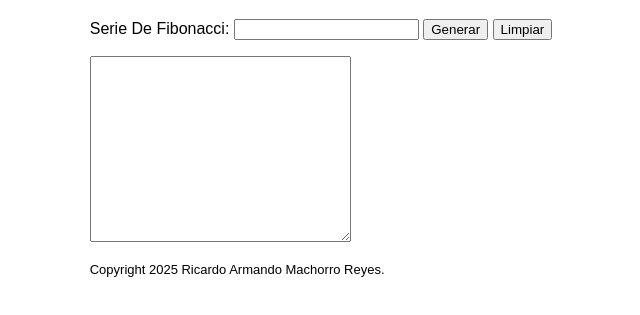
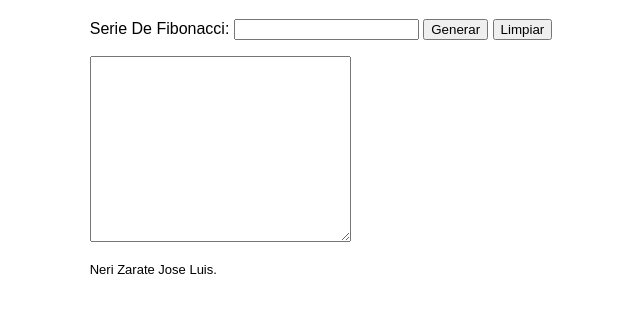
Before and after one commit to lENPODIl/neriformulario, a plain HTML site: page index.html in a window 1280 px wide. Shown: the part 69-384 px from the top of the page, without its empty margins (319-959 px from the left). Drawn offline with Linux system fonts and the light colour scheme.

Commit message:
Update index.html

```diff
--- a/index.html
+++ b/index.html
@@ -30,7 +30,7 @@
             </p>
         </form>
         <footer>
-            Copyright 2025 Ricardo Armando Machorro Reyes.
+            Neri Zarate Jose Luis.
         </footer>
         <script>
             "use strict";
```
